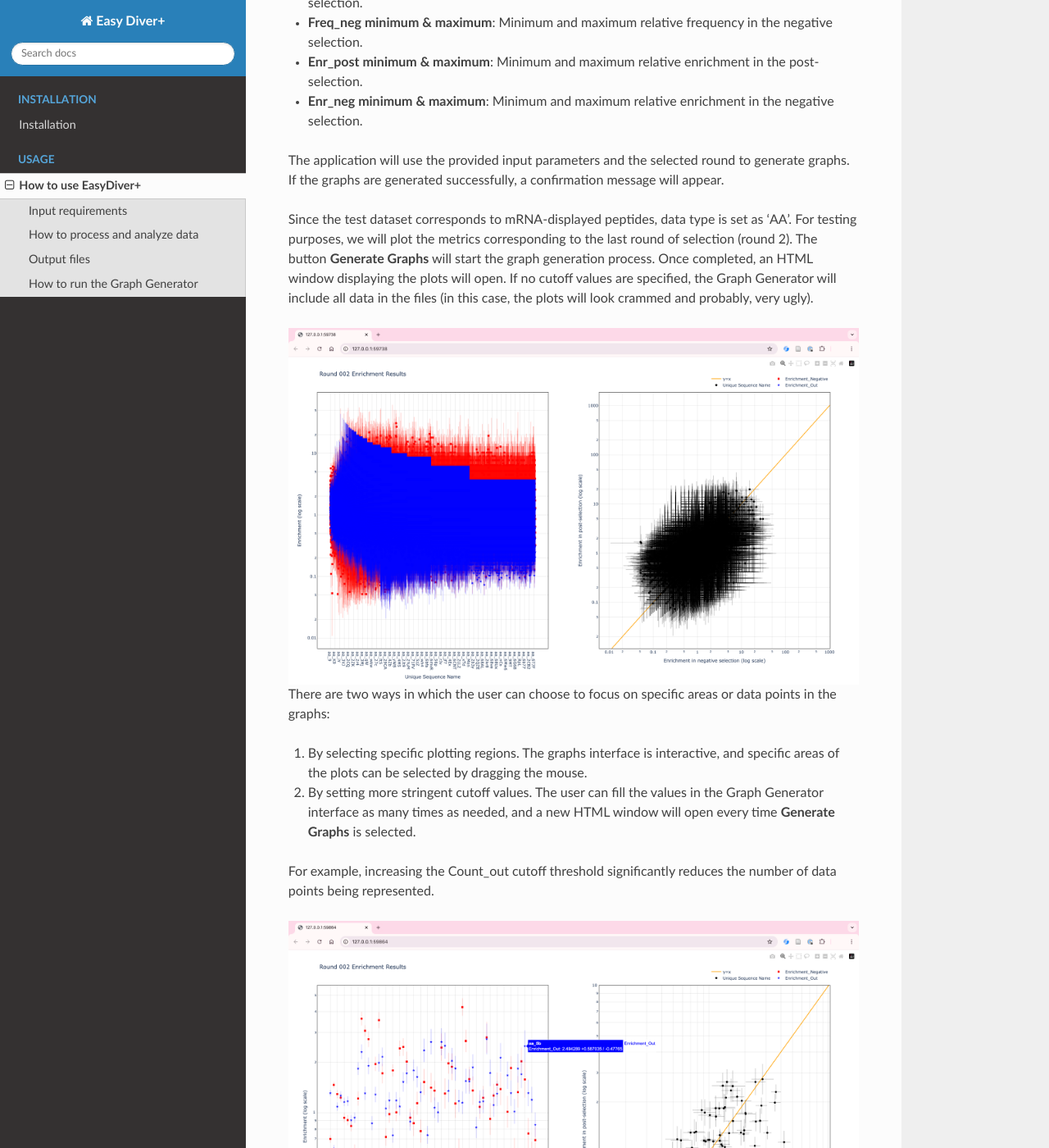
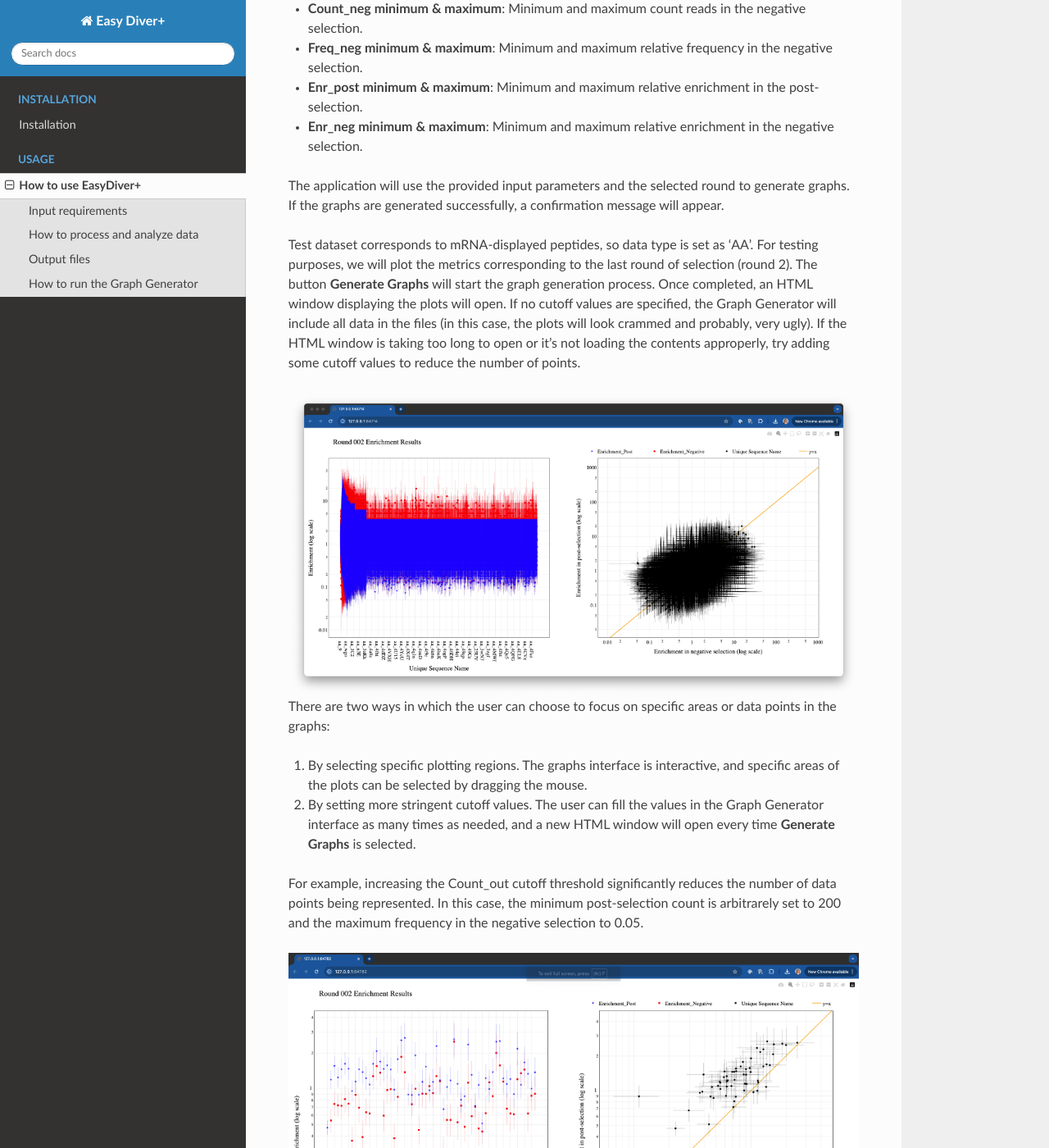
Before and after one commit to celiablanco/EasyDiverPlus, a Sphinx documentation site: the page built from docs/source/usage.rst, in a window 1280 px wide and 1400 px high, scrolled down 11080 px. Shown: the whole window at 82% size. Built offline with Sphinx 7.4.7 and the Read the Docs theme 2.0.0, drawn with Linux system fonts in a browser that asks for light colours; some of the changed lines change nothing that is shown; some of the changed text lies outside the part shown.

Commit message:
update easidverPlus, add nt, add underscores

```diff
--- a/docs/source/usage.rst
+++ b/docs/source/usage.rst
@@ -131,13 +131,15 @@
 
 The seven folders contain the following:
 
-* **counts**: DNA counts files for every sample (unique sequences, count reads and frequency)
-* **counts.aa**: Amino acid counts files for every sample (unique sequences, count reads and frequency)
+* **counts_nt**: DNA counts files for every sample (unique sequences, count reads and frequency)
+* **counts_aa**: Amino acid counts files for every sample (unique sequences, count reads and frequency)
 * **fastas**: Joined fasta files
 * **fastqs**: Joined fastq files
 * **histos**: DNA sequence length distributions and the peptide sequence length distribution (if translation is required)
 * **log.txt**: Log file with information on the parameters used and the outcome of each processing step
-* **analysis_output_test_aa**: files (joined fasta files joined fastq files, text counts files and text
+* **analysis_output_nt**: DNA enrichment analysis output files (one per round), and frequency and enrichment output files with metric for all sequences across all rounds
+* **analysis_output_aa**: Amino acid enrichment analysis output files (one per round), and frequency and enrichment output files with metric for all sequences across all rounds
+* **individual.lanes**: all processing files (joined fasta files, joined fastq files, text counts files and text
   histograms) corresponding to the individual lanes (if requested using the flag -r)
 
 .. note::
@@ -233,11 +235,12 @@
 The application will use the provided input parameters and the selected round to generate graphs.
 If the graphs are generated successfully, a confirmation message will appear.
 
-Since the test dataset corresponds to mRNA-displayed peptides, data type is set as ‘AA’.
+Test dataset corresponds to mRNA-displayed peptides, so data type is set as ‘AA’.
 For testing purposes, we will plot the metrics corresponding to the last round of selection (round 2).
 The button **Generate Graphs** will start the graph generation process.
 Once completed, an HTML window displaying the plots will open.
 If no cutoff values are specified, the Graph Generator will include all data in the files (in this case, the plots will look crammed and probably, very ugly).
+If the HTML window is taking too long to open or it's not loading the contents approperly, try adding some cutoff values to reduce the number of points.
 
 .. image:: _static/images/plot1.png
    :alt: EasyDiver+
@@ -250,6 +253,7 @@
 2. By setting more stringent cutoff values. The user can fill the values in the Graph Generator interface as many times as needed, and a new HTML window will open every time **Generate Graphs** is selected.
 
 For example, increasing the Count_out cutoff threshold significantly reduces the number of data points being represented.
+In this case, the minimum post-selection count is arbitrarely set to 200 and the maximum frequency in the negative selection to 0.05.
 
 .. image:: _static/images/plot2.png
    :alt: EasyDiver+
```
Also changed, not shown: docs/source/_static/images/img1.png, docs/source/_static/images/img2.png, docs/source/_static/images/img3.png, docs/source/_static/images/img4.png, docs/source/_static/images/img5.png, docs/source/_static/images/img8.png, docs/source/_static/images/out1.png, docs/source/_static/images/out2.png, docs/source/_static/images/paper_plot.png (added), docs/source/_static/images/plot1.png, docs/source/_static/images/plot2.png, docs/source/_static/images/table.png.
